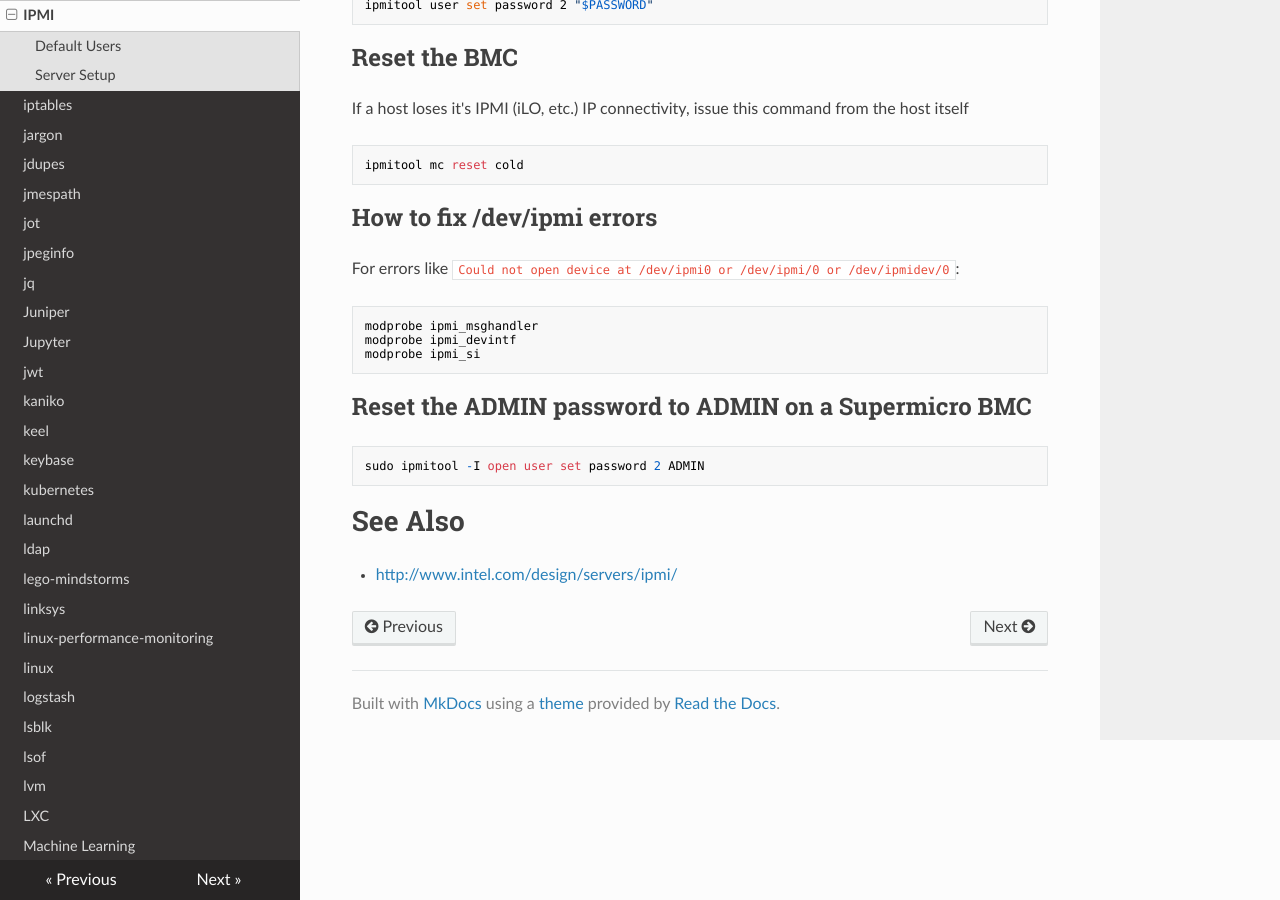
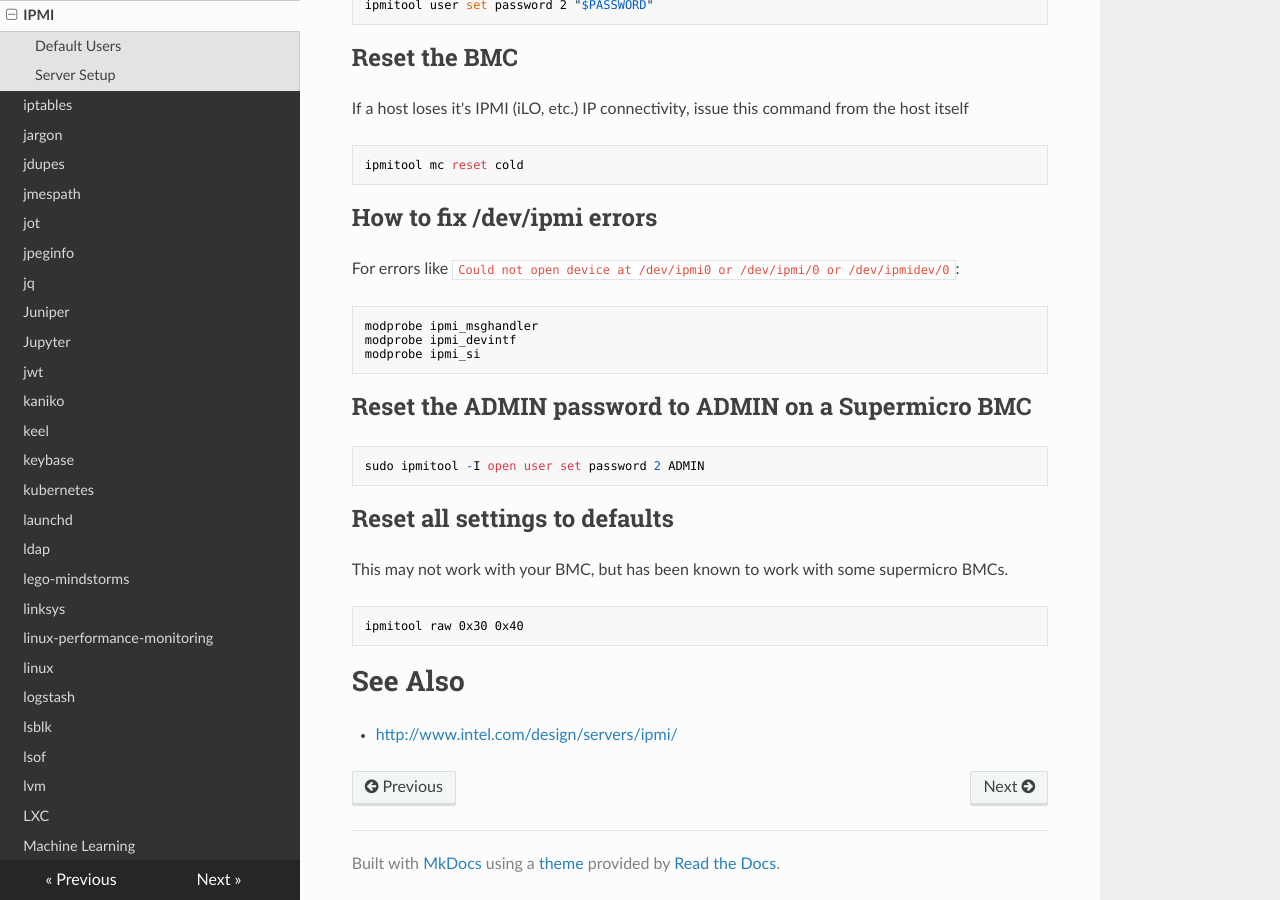
Before and after one commit to lando-cal/tech-notes, an MkDocs documentation site: the page built from docs/ipmi.md, in a window 1280 px wide and 900 px high, scrolled down 2317 px. Built offline with MkDocs 1.6.1, drawn with Linux system fonts in a browser that asks for light colours; nearby versions of some CDN libraries.

Commit message:
Add reset to defaults

````diff
--- a/docs/ipmi.md
+++ b/docs/ipmi.md
@@ -136,6 +136,14 @@ modprobe ipmi_si
 sudo ipmitool -I open user set password 2 ADMIN
 ```
 
+## Reset all settings to defaults
+
+This may not work with your BMC, but has been known to work with some supermicro BMCs.
+
+```
+ipmitool raw 0x30 0x40
+```
+
 # See Also
 
 - <http://www.intel.com/design/servers/ipmi/>
````
